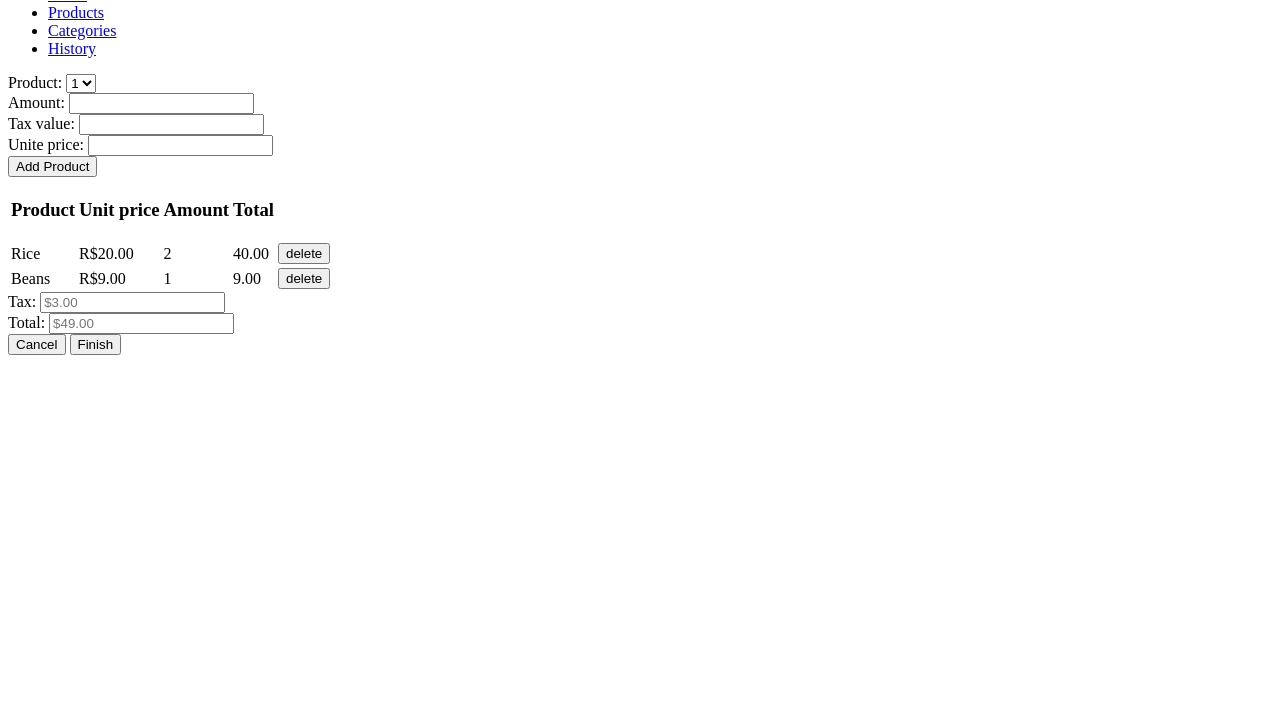
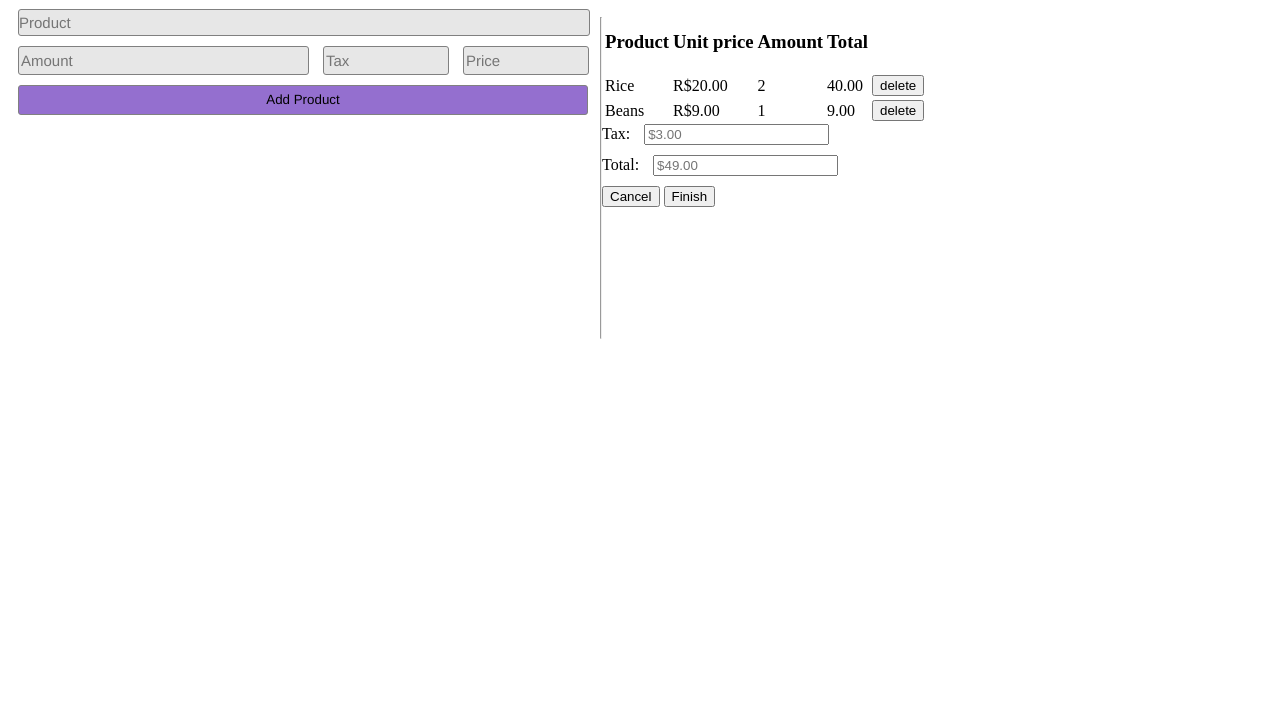
Before and after one commit to GuilhermeHalter/Desafio-ponto-vendas-PDV-, a plain HTML site: page index.html in a window 1280 px wide. Shown: the part 94-800 px from the top of the page. Drawn offline with Linux system fonts and the light colour scheme.

Commit message:
css page home - parcial

```diff
--- /dev/null
+++ b/assets/css/global/global.css
@@ -0,0 +1,90 @@
+header{
+    display: flex;
+    align-items: center;
+    background-color: rgb(148, 111, 207);
+    margin-bottom: 15px;
+}
+
+h1{
+    margin-left: 10px;
+    font-family: 'Franklin Gothic Medium', 'Arial Narrow', Arial, sans-serif;
+}
+
+a{
+    font-family: 'Franklin Gothic Medium', 'Arial Narrow', Arial, sans-serif;
+    color: black;
+    text-decoration: none;
+    font-size: 18px;
+}
+
+li{
+    display: inline-block;
+    list-style: none;
+    margin-left: 10px;
+}
+hr{
+    height: 20rem;
+}
+.container{
+    display: inline flex;
+}
+
+
+input{
+    margin-bottom: 10px;
+    margin-left: 10px;
+}
+#product{
+    width: 570px;
+    height: 25px;
+    font-size: 15px;
+    font-family: 'Franklin Gothic Medium', 'Arial Narrow', Arial, sans-serif;
+    background-color: rgb(231, 231, 231);
+    border: solid 1px gray;
+    border-radius: 3px;
+    padding: 0px;
+    margin-right: 10px;
+}
+
+.div1{
+    display: flex;
+    text-align:justify;
+}
+
+#amount{
+    width: 285px;
+    height: 25px;
+    font-size: 15px;
+    font-family: 'Franklin Gothic Medium', 'Arial Narrow', Arial, sans-serif;
+    background-color: rgb(231, 231, 231);
+    border: solid 1px gray;
+    border-radius: 3px;
+}
+#tax-value{
+    width: 120px;
+    height: 25px;
+    font-size: 15px;
+    background-color: rgb(231, 231, 231);
+    font-family: 'Franklin Gothic Medium', 'Arial Narrow', Arial, sans-serif;
+    border: solid 1px gray;
+    border-radius: 3px;
+}
+#unit-price{
+    width: 120px;
+    background-color: rgb(231, 231, 231);
+    height: 25px;
+    font-size: 15px;
+    font-family: 'Franklin Gothic Medium', 'Arial Narrow', Arial, sans-serif;
+    border: solid 1px gray;
+    border-radius: 3px;
+}
+
+.add-product{
+    background-color: rgb(148, 111, 207);
+    width: 570px;
+    font-family: 'Franklin Gothic Medium', 'Arial Narrow', Arial, sans-serif;
+    height: 30px;
+    border: solid 1px gray;
+    border-radius: 3px;
+    margin-left: 10px;
+}
--- /dev/null
+++ b/assets/js/functions.js
@@ -0,0 +1,3 @@
+function adicionar() {
+
+}
--- a/index.html
+++ b/index.html
@@ -3,10 +3,11 @@
 <head>
     <meta charset="UTF-8">
     <meta name="viewport" content="width=device-width, initial-scale=1.0">
+    <link rel="stylesheet" type="text/css" href="assets/css/global/global.css" media="screen" />
     <title>Ponto de vendas</title>
 </head>
 <body>
-
+    <header>
     <h1>Suite Store</h1>
 
     <ul>
@@ -15,27 +16,26 @@
         <li><a href="category.html">Categories</a></li>
         <li><a href="history.html">History</a></li>
     </ul>
+    </header>
 
+    <div class="container">
+
+    <div class="div1">
         <form action="" method="get">
-        <label for="Product">Product:</label>
-        <select name="product" id="product">
-            <option value="object1">1</option>
-            <option value="objetc2">2</option>
-            <option value="objetc3">3</option>
-        </select>
-        </br> <!-- trocar br por outra tag -->
-        <label for="Amount">Amount:</label>
-        <input type="text" id="amount" name="amount">
-        </br> <!-- trocar br por outra tag -->
-        <label for="Tax-value">Tax value:</label>
-        <input type="text" id="tax-value" name="tax-value">
-        </br> <!-- trocar br por outra tag -->
-        <label for="Unit-price">Unite price:</label>
-        <input type="text" id="unit-price" name="unit-price">
-        </br> <!-- trocar br por outra tag -->
-        <button type="button">Add Product</button>
+            <input type="text" id="product" name="product" placeholder="Product">
+            <div class="conponents">
+                <input type="text" id="amount" name="amount" placeholder="Amount">
+
+                <input type="text" id="tax-value" name="tax-value" placeholder="Tax">
+
+                <input type="text" id="unit-price" name="unit-price" placeholder="Price">
+            </div>
+
+            <button type="button" class="add-product">Add Product</button>
         </form>
-
+    </div>
+    <hr>
+    <div class="div2">
         <table>
             <tr>
                 <td><h3>Product</h3></td>
@@ -69,6 +69,9 @@
             <button type="button">Cancel</button>
             <button type="button">Finish</button>
         </form>
+    </div>
+
+    </div>
 
 </body>
 </html>
```
Lines whose indentation alone changed are shown as unchanged.
